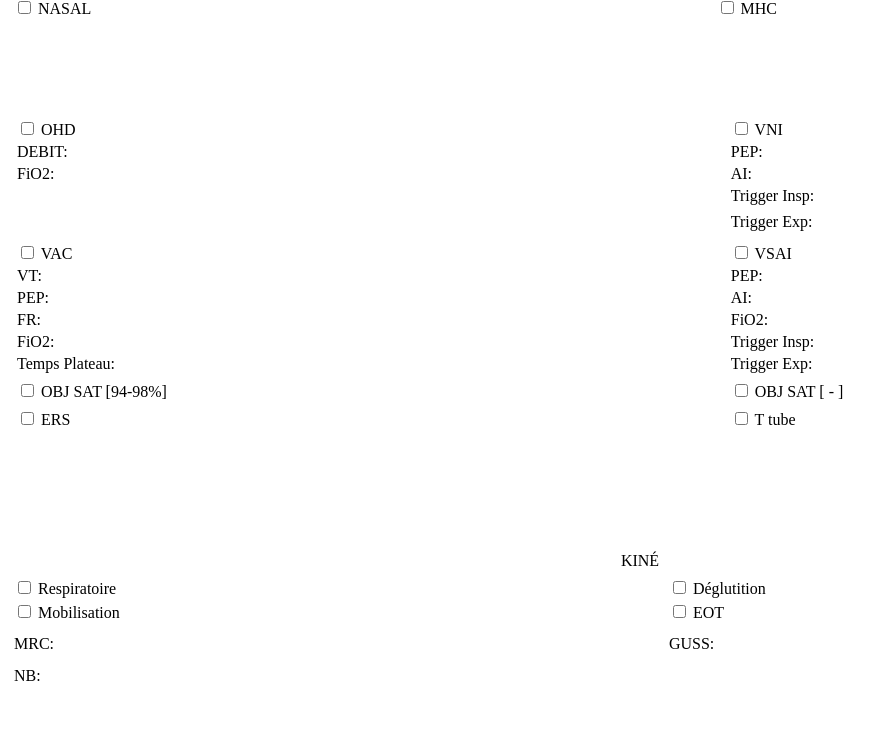
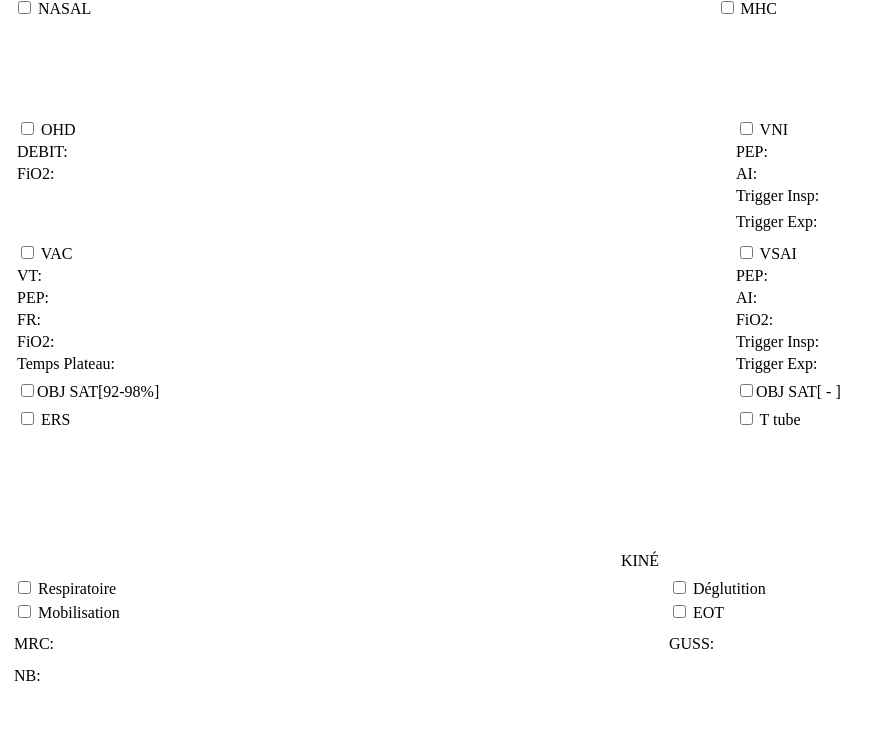
Before and after one commit to sebastienpro/ch-ales, a Flask app: template templates/right/resp-right.html in a window 1280 px wide. Shown: the top 736 px of the page, without its empty margins (0-892 px from the left). Run offline with Flask 2, Linux system fonts and the light colour scheme; the template is opened without the code that fills it, so the values that code supplies are empty.

Commit message:
Update resp-right.html

```diff
--- a/templates/right/resp-right.html
+++ b/templates/right/resp-right.html
@@ -62,8 +62,8 @@
                     <td> Trigger Exp: </td>
                 </tr>
                 <tr>
-                    <td style="padding-top: 5px;" ><input type="checkbox" class="checkbox__control"> OBJ SAT [94-98%]</td>
-                    <td style="padding-top: 5px;"><input type="checkbox" class="checkbox__control"> OBJ SAT [   -    ]</td>
+                    <td style="padding-top: 5px;" ><input type="checkbox" class="checkbox__control">OBJ SAT[92-98%]</td>
+                    <td style="padding-top: 5px;"><input type="checkbox" class="checkbox__control">OBJ SAT[  -   ]</td>
                 </tr>
                 <tr>
                     <td style="padding-top: 5px;" ><input type="checkbox" class="checkbox__control"> ERS</td>
```
